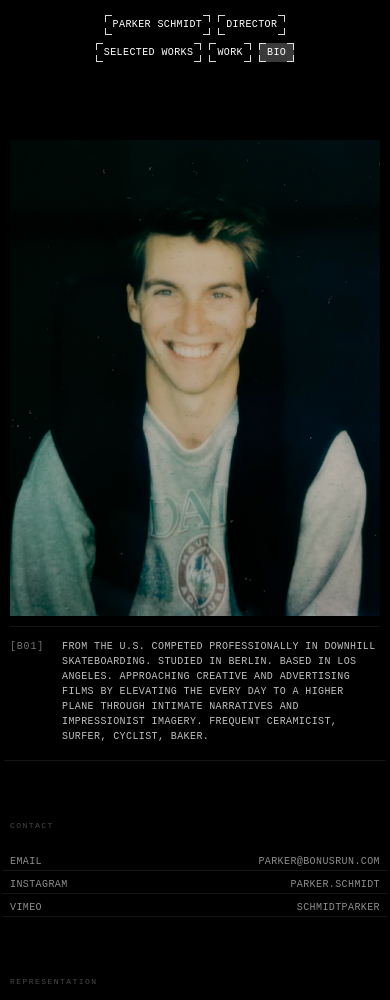
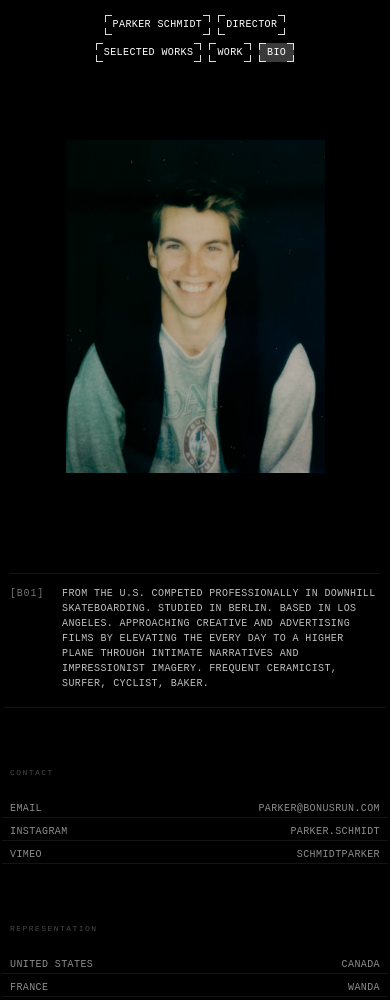
Before and after one commit to jmacyg/parker-schmidt-website, a plain HTML site: page bio.html in a window 390 px wide. Shown: the top 1000 px of the page. Drawn offline with nearby package versions, Linux system fonts and the light colour scheme; no server answers.

Commit message:
Add files via upload
Update bio layout + representation list

```diff
--- a/bio.html
+++ b/bio.html
@@ -77,11 +77,11 @@
     }
     .bio-intro-left {
       display: grid;
-      grid-template-columns: 280px auto;
+      grid-template-columns: 305px auto;
       column-gap: 24px;
       align-items: start;
       row-gap: 24px;
-      min-height: 360px;
+      min-height: 392px;
     }
     .bio-intro-right {
       min-width: 0;
@@ -95,6 +95,7 @@
          the section's bottom divider lands flush with the photo bottom
          regardless of how many lines the text wraps to. */
       margin-top: auto;
+      padding-top: 40px;
     }
     .bio-profile-section .tile-grid {
       margin-bottom: 0;
@@ -104,8 +105,8 @@
     }
     .bio-profile-section .tile .tile-sub { display: none; }
     .bio-portrait {
-      width: 280px;
-      height: 360px;
+      width: 305px;
+      height: 392px;
       object-fit: cover;
       display: block;
     }
@@ -349,12 +350,12 @@
          The selectors below cover every adjacent pair in that order. */
       #bio-intro { display: block; padding-bottom: 0; }
       .bio-intro-left { display: block; }
-      .bio-portrait { width: 100%; height: auto; aspect-ratio: 280 / 360; }
+      .bio-portrait { width: 70%; height: auto; aspect-ratio: 280 / 360; display: block; margin-left: auto; margin-right: auto; }
 
       /* 1) Picture → Profile (Profile is moved into bio-intro-left by JS).
          One text line of breathing room — the profile text reads as a
          caption to the portrait above it. */
-      .bio-intro-left .bio-profile-section { margin-top: 10px; }
+      .bio-intro-left .bio-profile-section { margin-top: 60px; }
       /* Hide the PROFILE eyebrow on mobile; the body text sits directly
          under the portrait with no header. */
       .bio-intro-left .bio-profile-section > .bio-eyebrow { display: none; }
@@ -467,6 +468,7 @@
         <div class="bio-eyebrow">Representation</div>
         <div class="bio-rep">
           <a class="bio-rep-row" href="mailto:charlotte@canadacanada.com"><span>United States</span><span>Canada</span></a>
+          <a class="bio-rep-row" href="mailto:etienne.proux@wanda.fr"><span>France</span><span>Wanda</span></a>
           <a class="bio-rep-row" href="mailto:jencrabb@thesweetshop.tv"><span>Asia</span><span>Sweetshop</span></a>
           <a class="bio-rep-row" href="mailto:daniel@tarotpictures.se"><span>Scandinavia</span><span>Tarot</span></a>
           <a class="bio-rep-row" href="mailto:cam@prodbydenim.com"><span>Canada</span><span>Denim</span></a>
@@ -534,6 +536,7 @@
         <div class="foot-eyebrow">Representation</div>
         <div class="foot-rep">
           <a class="foot-rep-row" href="mailto:charlotte@canadacanada.com"><span>United States</span><span>Canada</span></a>
+          <a class="foot-rep-row" href="mailto:etienne.proux@wanda.fr"><span>France</span><span>Wanda</span></a>
           <a class="foot-rep-row" href="mailto:jencrabb@thesweetshop.tv"><span>Asia</span><span>Sweetshop</span></a>
           <a class="foot-rep-row" href="mailto:daniel@tarotpictures.se"><span>Scandinavia</span><span>Tarot</span></a>
           <a class="foot-rep-row" href="mailto:cam@prodbydenim.com"><span>Canada</span><span>Denim</span></a>
```
Also changed, not shown: works.html (+1 -0 lines).
